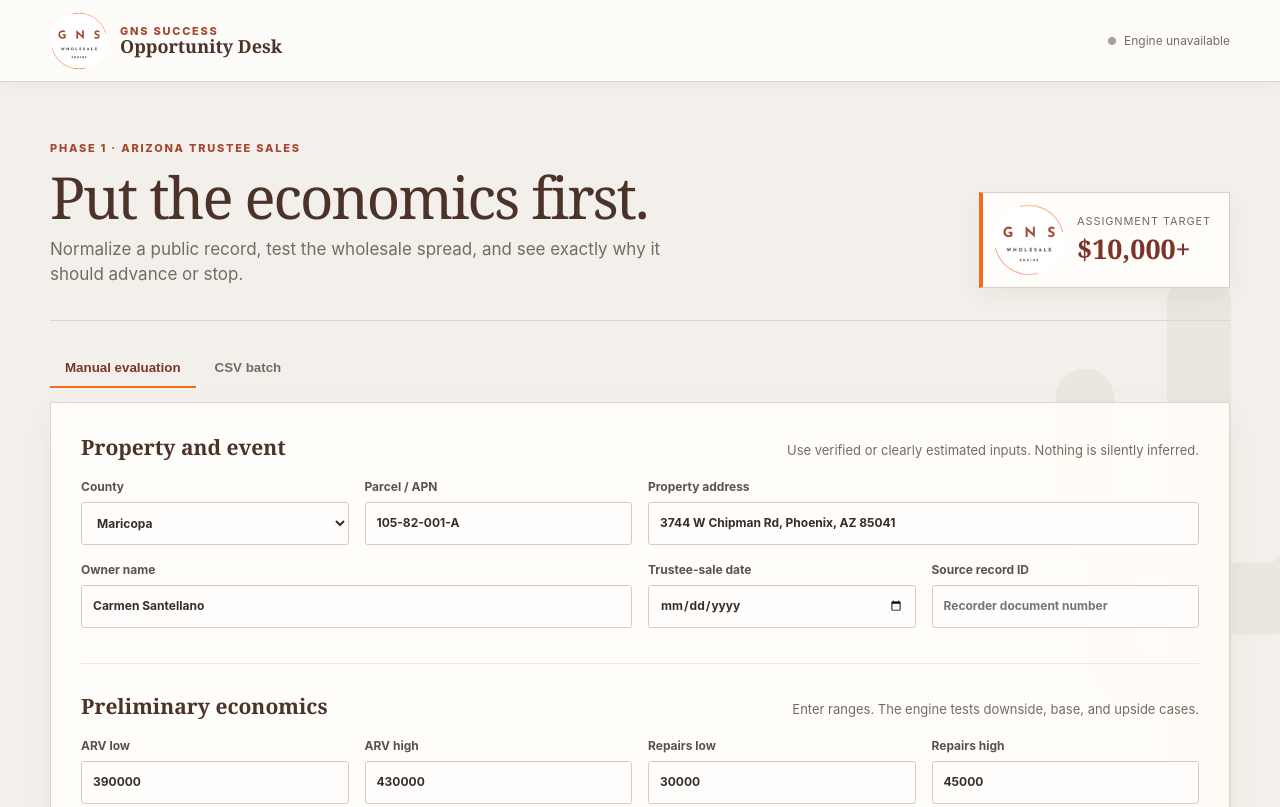
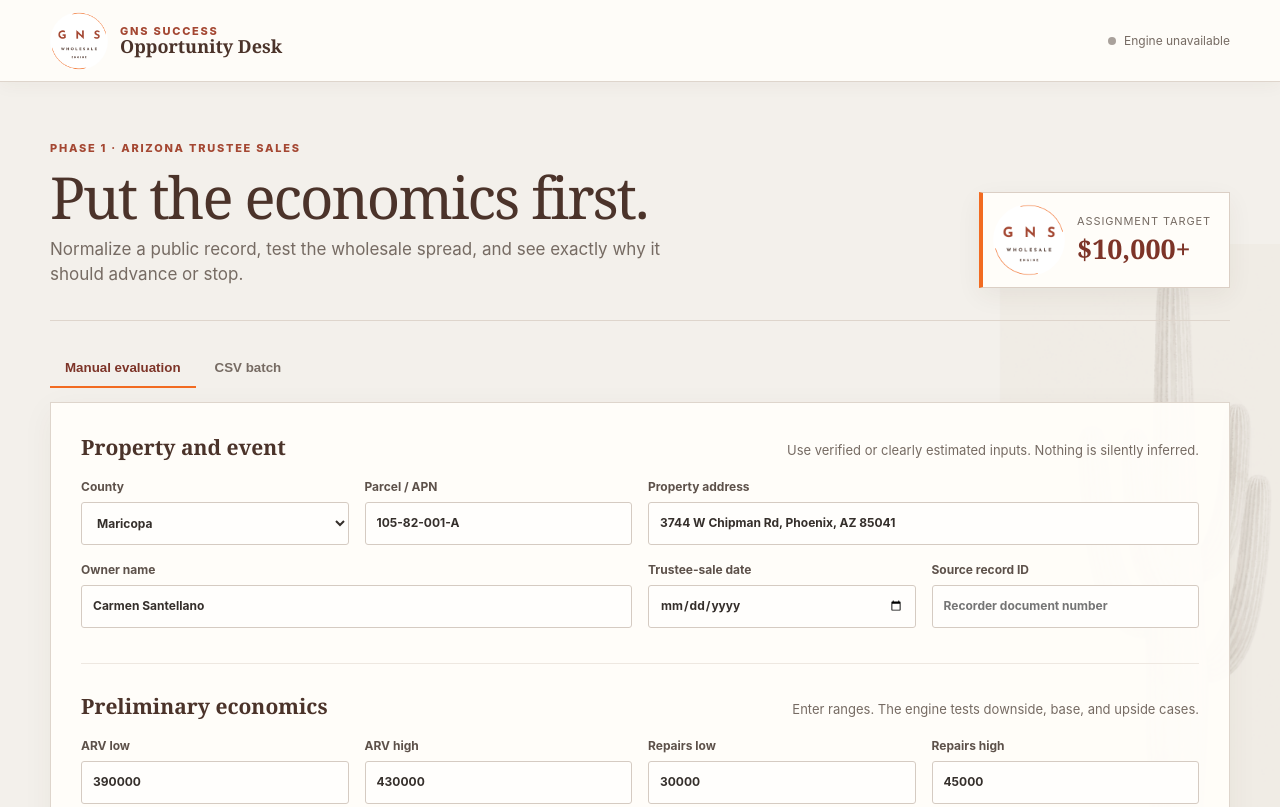
Before and after one commit to gemmaserenity/gns-success-wholesale-engine, a website: page apps/dashboard/public/index.html in a window 1280 px wide. Shown: the top 807 px of the page. Drawn offline with Linux system fonts and the light colour scheme; no server answers.

Commit message:
Use detailed Saguaro watermark

```diff
--- a/apps/dashboard/public/styles.css
+++ b/apps/dashboard/public/styles.css
@@ -34,8 +34,9 @@ body::before {
   bottom: -100px;
   width: clamp(310px, 38vw, 560px);
   height: min(82vh, 900px);
-  background: url("/saguaro-watermark.svg") right bottom / contain no-repeat;
-  opacity: .065;
+  background: url("/saguaro-watermark-detailed.png") right bottom / contain no-repeat;
+  mix-blend-mode: multiply;
+  opacity: .28;
   pointer-events: none;
 }
 
@@ -141,7 +142,7 @@ label.check input { width: 17px; min-height: 17px; accent-color: var(--red-rock)
   .section-heading { align-items: start; flex-direction: column; }
   .target { width: 100%; }
   .decision { grid-template-columns: 1fr; }
-  body::before { opacity: .045; right: -120px; }
+  body::before { opacity: .18; right: -120px; }
 }
 
 @media (max-width: 560px) {
```
Also changed, not shown: apps/dashboard/public/saguaro-watermark-detailed.png (added), apps/dashboard/public/saguaro-watermark.svg (deleted).
